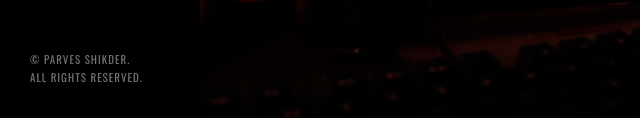
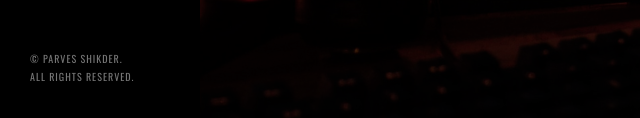
Before and after one commit to parvesshikder/parvesshikder.me, a plain HTML site: page index.html in a window 1280 px wide. Shown: the part 679-797 px from the top of the page, 0-640 px from the left. Drawn offline with nearby package versions, Linux system fonts and the light colour scheme.

Commit message:
Font size problem fixed u2.1

```diff
--- a/index.html
+++ b/index.html
@@ -60,7 +60,7 @@
         <a  href="https://github.com/parvesshikder" target="_blank" class="github"><i class="fa fa-github"></i></a> </div>
       </span>
 
-    <div style="font-size: 10;" class="copyright"> © Parves Shikder.<br>
+    <div style="font-size: 10px;" class="copyright"> © Parves Shikder.<br>
       All Rights Reserved. </div>
   </aside>
   <!-- Go to top link for mobile device -->
```
